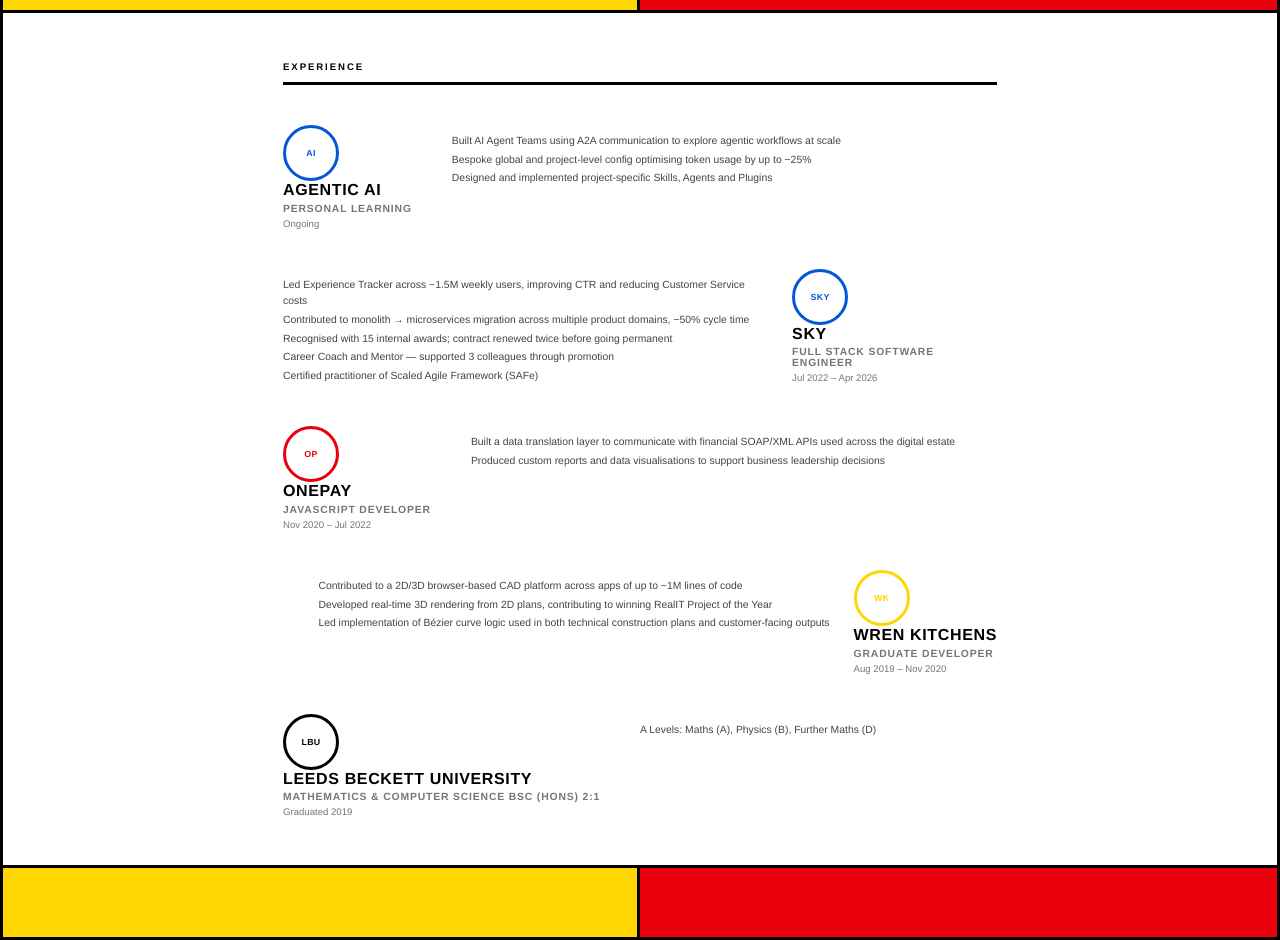
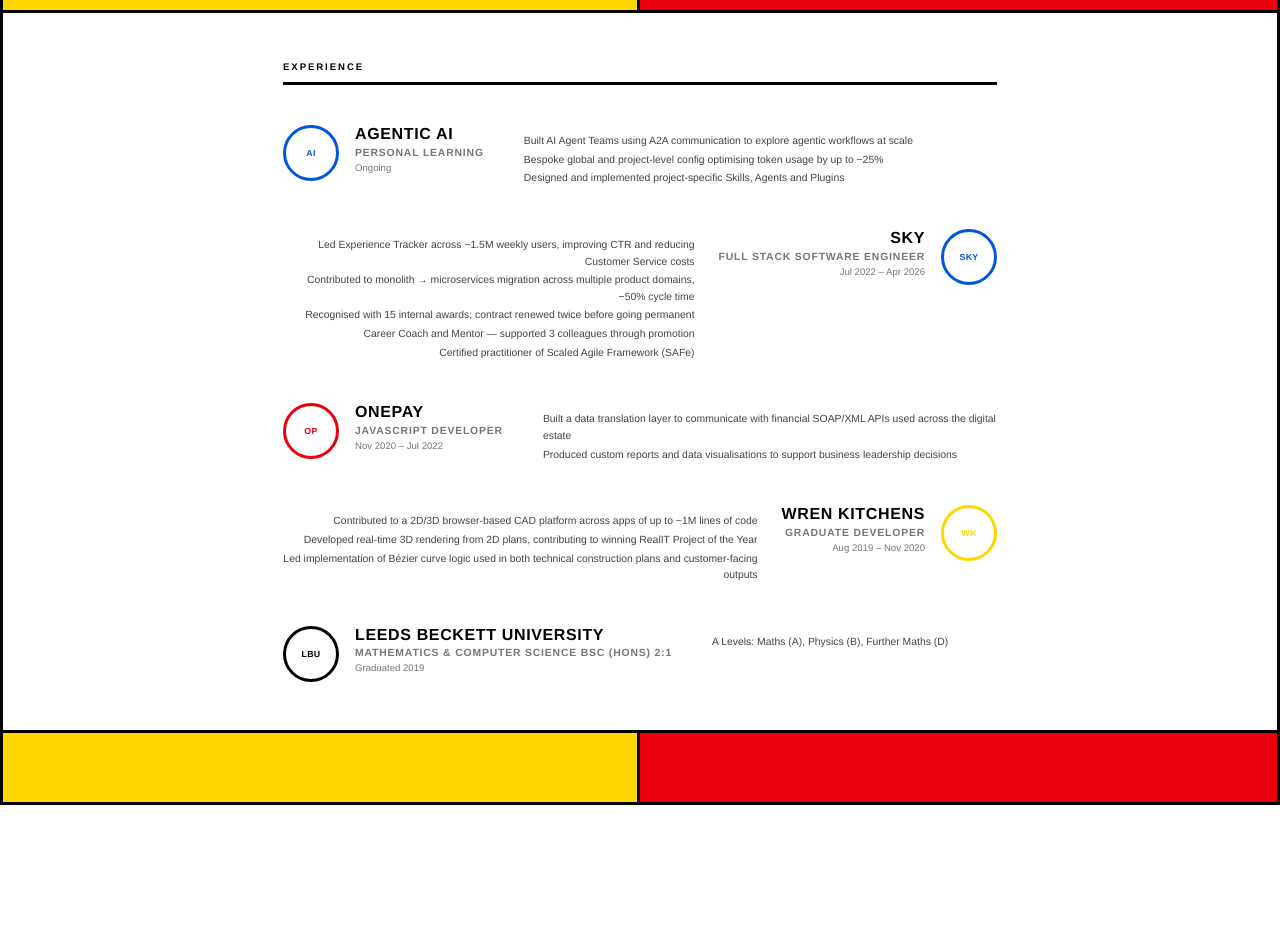
Before and after one commit to Helligon/alexredshaw.github.io, a React (Vite) app: page / in a window 1280 px wide. Shown: the part 1220-2160 px from the top of the page. After the commit the page ends 2025 px from the top, so only its background shows below. Built offline with nearby package versions, Linux system fonts and the light colour scheme.

Commit message:
feat: timeline mobile-first layout with alternating headers and centred bullets

```diff
--- a/src/App.css
+++ b/src/App.css
@@ -310,7 +310,7 @@
 /* Timeline */
 .timeline {
   border-top: var(--border);
-  padding: 48px 280px;
+  padding: 32px 20px;
 }
 
 .timeline-label {
@@ -326,20 +326,31 @@
 
 .timeline-entry {
   display: flex;
-  align-items: flex-start;
-  gap: 24px;
-  margin-bottom: 40px;
+  flex-direction: column;
+  padding: 20px 0;
+  border-bottom: var(--border);
 }
 
 .timeline-entry:last-child {
-  margin-bottom: 0;
+  border-bottom: none;
+  padding-bottom: 0;
 }
 
-.timeline-entry--even {
+.timeline-entry-header {
+  display: flex;
+  align-items: center;
+  gap: 16px;
+}
+
+.timeline-entry--even .timeline-entry-header {
   flex-direction: row-reverse;
 }
 
-.timeline-entry--even .timeline-content {
+.timeline-meta {
+  text-align: left;
+}
+
+.timeline-entry--even .timeline-meta {
   text-align: right;
 }
 
@@ -398,13 +409,10 @@
 }
 
 .timeline-bullets {
-  margin-top: 8px;
-  padding-left: 16px;
   list-style: none;
-}
-
-.timeline-entry--even .timeline-bullets {
-  padding-left: 0;
+  padding: 0;
+  margin-top: 12px;
+  text-align: center;
 }
 
 .timeline-bullets li {
@@ -471,4 +479,56 @@
     border-bottom: none;
     border-right: var(--border);
   }
+
+  .timeline {
+    padding: 48px 280px;
+  }
+
+  .timeline-entry {
+    flex-direction: row;
+    align-items: flex-start;
+    gap: 24px;
+    padding: 0;
+    margin-bottom: 40px;
+    border-bottom: none;
+  }
+
+  .timeline-entry:last-child {
+    margin-bottom: 0;
+    border-bottom: none;
+    padding-bottom: 0;
+  }
+
+  .timeline-entry--even {
+    flex-direction: row-reverse;
+  }
+
+  .timeline-entry-header {
+    flex-shrink: 0;
+    align-items: flex-start;
+  }
+
+  .timeline-entry--even .timeline-entry-header {
+    flex-direction: row-reverse;
+  }
+
+  .timeline-meta {
+    text-align: left;
+  }
+
+  .timeline-entry--even .timeline-meta {
+    text-align: right;
+  }
+
+  .timeline-bullets {
+    flex: 1;
+    text-align: left;
+    padding-left: 16px;
+    margin-top: 8px;
+  }
+
+  .timeline-entry--even .timeline-bullets {
+    text-align: right;
+    padding-left: 0;
+  }
 }
```
